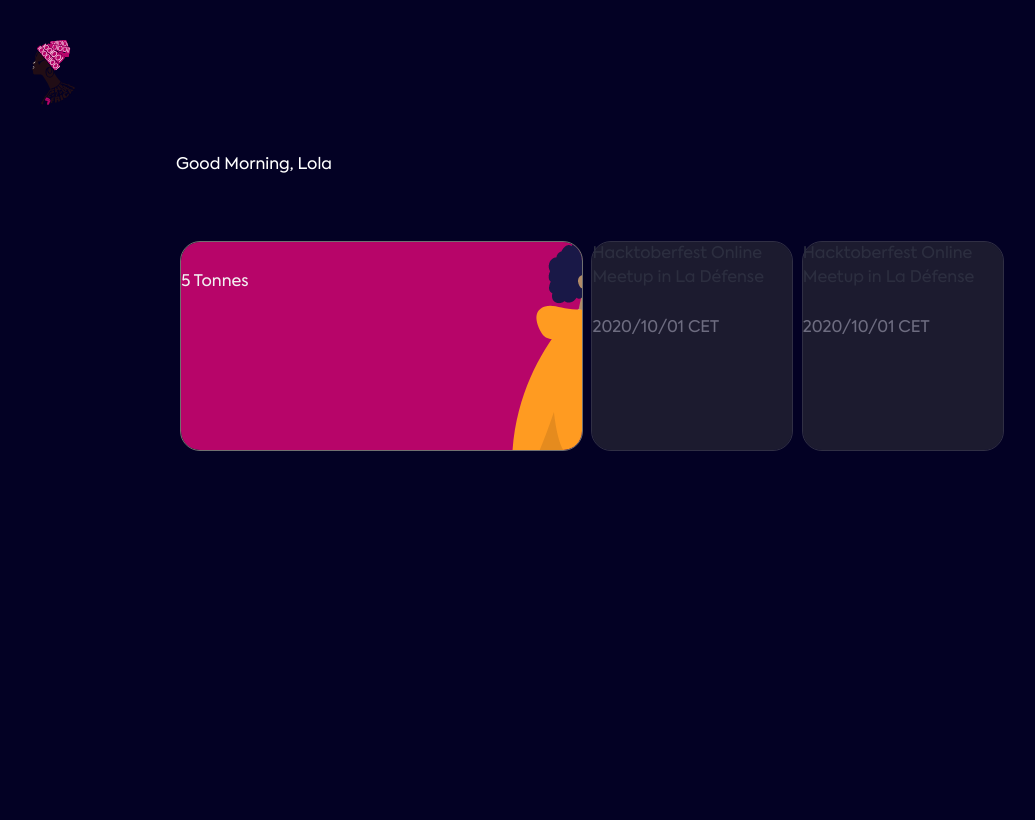
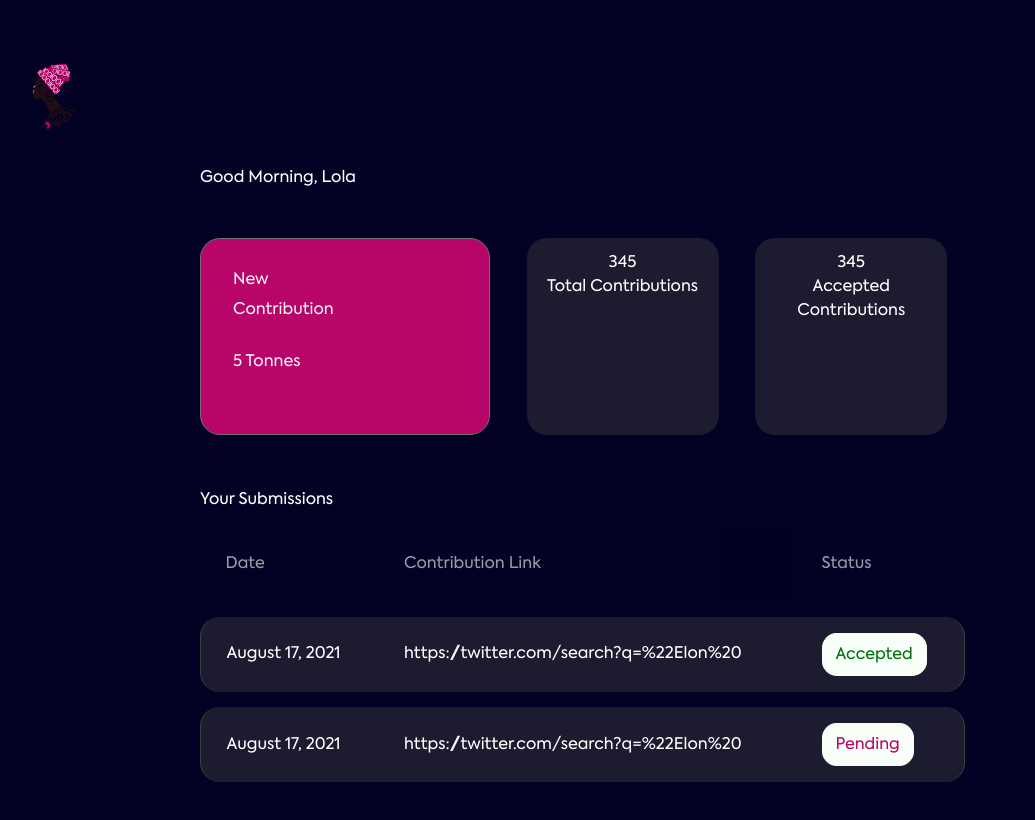
Before and after one commit to she-code-africa/WOSCA-FE, a React (Create React App) app: page /dashboard in a window 1280 px wide. Shown: the top 820 px of the page, without its empty margins (48-1083 px from the left). Built offline with nearby package versions, Linux system fonts and the light colour scheme.

Commit message:
dashboard

```diff
--- a/src/components/Card.jsx
+++ b/src/components/Card.jsx
@@ -1,24 +1,25 @@
 import React from "react";
 
-export function Card({ title, icon, subtitle, details }) {
+export function Card({ title, icon, subtitle, details, value }) {
 
   return (
-    <div class="card-box">
-      <div class="card-title tr">
-        <p class="lx-s">Hacktoberfest Online Meetup in La Défense</p>
+    <div className="card-box">
+      <div className="card-title tr">
+        <p className="value">{value}</p>
       </div>
-      <p class="ts">2020/10/01 CET</p>
+      <p className="card-title">{title}</p>
     </div>
   );
 }
 
-export function BigCard({ title }) {
+export function BigCard({ title, subtitle }) {
   return (
-    <div class="card-box-lg">
-      <div class="card-title tr">
-        <p class="lx-s"> {title}</p>
+    <div className="card-box-lg withOverflowingBackground">
+      <div className="card-title tr">
+        <h6 className="lx-s"> {title}</h6>
+        <p>{subtitle}</p>
       </div>
-      <p class="lm">5 Tonnes</p>
+      <p className="lm">5 Tonnes</p>
     </div>
   );
 }
--- /dev/null
+++ b/src/components/Table.jsx
@@ -0,0 +1,36 @@
+import React from 'react'
+
+const Table = ({colunms}) => {
+    console.log(colunms)
+    return (
+        <div className="table-container">
+            <table>
+
+<thead>
+    <tr>
+        {
+            colunms.map(col =>{
+                return <th>{col}</th>
+            })
+        }
+    </tr>
+</thead>
+
+<tbody>
+    <tr className="table-row">
+        <td>August 17, 2021</td>
+        <td>https://twitter.com/search?q=%22Elon%20</td>
+        <td><span className="success">Accepted</span></td>
+    </tr>
+    <tr className="table-row">
+        <td>August 17, 2021</td>
+        <td>https://twitter.com/search?q=%22Elon%20</td>
+        <td > <span className="pending">Pending</span></td>
+    </tr>
+</tbody>
+</table>
+        </div>
+    )
+}
+
+export default Table
--- a/src/styles/_variables.scss
+++ b/src/styles/_variables.scss
@@ -37,7 +37,7 @@ $color-label: #656D66;
 $color-placeholder: #D1D1D1;
 $color-line: #707070;
 $color-input-background:#3F3F3F;
-$color-background:  #3F3F3F;
+$color-background:  #030124;
 $color-off-white: #FCFCFC;
 
 $color-white: #fff;
--- a/src/styles/app.scss
+++ b/src/styles/app.scss
@@ -2,3 +2,4 @@
 @import "./mixins";
 @import "./components/index";
 @import "./views/index";
+@import "./base/index.scss"
--- /dev/null
+++ b/src/styles/base/_badge.scss
@@ -0,0 +1,15 @@
+.success{
+    background-color: rgba(248, 255, 249);
+    color: #00710E;
+    padding: .8em;
+    border: #F8FFF9B3 thin solid;
+    border-radius: 15px;
+}
+
+.pending{
+    background-color: rgba(248, 255, 249) ;
+    color: #B70569;
+    padding: .8em;
+    border: #F8FFF9B3 thin solid;
+    border-radius: 15px;
+}
--- /dev/null
+++ b/src/styles/base/index.scss
@@ -0,0 +1 @@
+@import "./badge"
--- a/src/styles/components/_card.scss
+++ b/src/styles/components/_card.scss
@@ -1,19 +1,18 @@
 .card-box{
-    height: 208px;
-    width: 200px;
-    border: 1px solid #707070;
+    margin-bottom: 1em;
+    width: 201px;
+    border: 1px solid rgb(63, 63, 63), 0.42;
     border-radius: 20px;
-    background: #3F3F3F 0% 0% no-repeat padding-box;
-    opacity: 0.42;
-    // margin-right: 8px;
+    background: rgba(63, 63, 63, 0.42);
+    padding: .8em;
+    text-align: center;
+    margin-right: 16px;
+    // height: 163px;
+    .value{
+        margin-bottom: auto;
+    }
     .card-title{
-        display: flex;
-        flex-direction: row;
-        justify-content: space-between;
-
-        p{
-            color: $color-label;
-        }
+        margin-bottom: auto;
 
         .icon-cardbox{
             fill: $color-secondary;
@@ -31,36 +30,82 @@
     }
 }
 
+// .withOverflowingBackground {
+
+//     background-color: transparent;
+//  }
+
+
 .card-box-lg{
-    height: 9.5rem;
-    background: transparent url('../../assets/images/Mask-Group-9.png') 0% 0% no-repeat padding-box;
-    background-color: #B70569;
+    // background: transparent url('../../assets/images/Mask-Group-9.png') 50% 50% repeat padding-box;
+    margin-bottom: 1em;
+    width: 301px;
+    position: relative;
+    background-color: rgba(183, 5, 105, 1);
     color: #F2F2F2;
-    height: 208px;
-    width: 401px;
-    margin-bottom: 9px;
+    height: 163px;
+    margin-right: 16px;
     border: 1px solid #707070;
     border-radius: 20px;
+    // width: 350px;
+    padding: 2em;
+    padding-right: 0;
+    padding-bottom: 0;
+    z-index: -1;
     .card-title{
         display: flex;
-        flex-direction: row;
+        flex-direction: column;
         justify-content: space-between;
-
-        p{
-            color: $color-label;
-        }
     }
 }
 
 
 
-@media screen and (min-width: 1500px) {
+@media screen and (min-width: 90em) {
     .card-box {
-      justify-content: none;
-      margin-right: 5px;
+      display: inline-block;
+      width: 197px;
+      margin-right: 2.3em;
+      height: auto;
     }
-    .card-box-sm {
+    .card-box-lg{
+        width: 303px;
+        margin-right: 2.3em
+    }
+    .withOverflowingBackground::after {
+        content: " ";
+        position: absolute;
+        width: 500px;
+        height: 210px;
+        // z-index: -1;
+        background-position: top;
+        background: url(../../assets/images/Mask-Group-9.png) -5% 0% no-repeat padding-box;
+        top: -15px
+     }
+}
 
-        justify-content: none;
+@media screen and (min-width: 60em) {
+    .card-box {
+      display: inline-block;
+      width: 197px;
+      margin-right: 2.3em;
+      height: auto;
     }
-  }
+    .card-box-lg{
+        width: 303px;
+        margin-right: 2.3em
+    }
+}
+
+// @media screen and (min-width: 80em) {
+//     .card-box {
+//       display: inline-block;
+//       width: 220px;
+//       margin-right: 2em;
+//       height: auto;
+//     }
+//     .card-box-lg{
+//         width: 303px;
+//         margin-right: 2em;
+//     }
+// }
--- a/src/styles/components/_index.scss
+++ b/src/styles/components/_index.scss
@@ -1,3 +1,4 @@
 @import "./textinput";
 @import "./button";
 @import "./card";
+@import "./table";
--- /dev/null
+++ b/src/styles/components/_table.scss
@@ -0,0 +1,74 @@
+.table-container{
+    background: $color-background;
+    padding: 1.2rem;
+    padding-left: 0;
+    padding-top: 0;
+   border-radius: 20px;
+   font-weight: 300;
+}
+
+table{
+    border-collapse: separate;
+    border-spacing: 0 15px;
+    width: 100%;
+    table-layout: auto;
+
+    thead{
+        text-align: left;
+    }
+
+    th, td {
+        padding: 1.6rem;
+        text-align: left;
+    }
+    tbody{
+        overflow-x: auto;
+    }
+    th{
+        background: $color-background;
+        font-weight: 300;
+        opacity: 0.6;
+    }
+    td {
+        border: none;
+        font-weight: 300;
+        font-size: 16px;
+    }
+
+
+    // tr:nth-child(odd){
+    //     border-radius: 8px;
+    // }
+    // tbody tr:nth-child(odd) {
+    //     background: $color-background;
+    //   }
+    //   tbody tr:nth-child(even) {
+    //     background: $color-background;
+    //   }
+
+
+}
+
+.table-card{
+    background-color: white;
+    padding: 10px;
+    border-radius: 4px;
+    margin: 13px
+}
+
+.table-row{
+    background: rgba(63, 63, 63, 0.42);
+border: 1px solid #3F3F3F;
+border-radius: 20px;
+margin-bottom: 1rem;
+font-weight: 300;
+td:first-child {
+    border-left: #3F3F3F thin solid;
+    border-radius: 20px 0 0 20px;
+}
+
+td:last-child {
+    border-right: #3F3F3F thin solid;
+    border-radius: 0 20px 20px 0;
+}
+}
--- a/src/styles/views/_dashboard.scss
+++ b/src/styles/views/_dashboard.scss
@@ -1,22 +1,46 @@
 .dashboard{
-    margin: 2.5em 5em;
+    margin: 2.5em;
+    overflow-x: auto ;
+}
+
+.dashboard-body {
+    // padding: 5em;
+
+}
+
+.greeting{
+    margin-top: 2.3em;
 }
 
 .contribution-cards{
     display: flex;
-    justify-content: space-around;
-    margin-top: 4em;
+    flex-direction: row;
+    // justify-content: space-evenly;
 }
 
 
-@media (min-width: 60em) {
+@media (min-width: 80em) {
+    .dashboard{
+        margin: 2.5em 5em;
+    }
     .dashboard-body{
         align-items: center;
-        margin: 2em 5em;
-        padding: 1em 4em
-        // margin-top: 4em;
+        max-width: 70%;
+    margin: auto;
+    }
 
-        // justify-content: center;
+    .contribution-cards{
+        // display: flex;
+        justify-content: flex-start;
+        // padding: .3em 4em;
+        margin-top: 3em;
+        flex-direction: row;
+        // overflow-x: auto;
+    }
+
+    .greeting-text{
+        // padding-left: 1.2em;
+        margin-bottom: 0;
     }
 
     .text-box{
@@ -28,3 +52,32 @@
         flex: 1
     }
 }
+
+@media (min-width: 60em) {
+    .dashboard-body{
+        align-items: center;
+    }
+
+    .contribution-cards{
+        // display: flex;
+        justify-content: flex-start;
+        // padding: .3em 4em;
+        margin-top: 3em;
+        flex-direction: row;
+        // overflow-x: auto;
+    }
+
+    .greeting-text{
+        // padding-left: 1.2em;
+        margin-bottom: 0;
+    }
+
+    .text-box{
+        flex: 1;
+        margin-right: 10em;
+    }
+
+    .forms{
+        flex: 1
+    }
+}
--- a/src/views/Dashboard/Dashboard.jsx
+++ b/src/views/Dashboard/Dashboard.jsx
@@ -1,8 +1,10 @@
 import React, { useState } from "react";
 import Logo from "../../assets/images/she-code-africa-logo.svg";
-import {Card, BigCard} from "../../components/Card"
+import {Card, BigCard} from "../../components/Card";
+import Table from "../../components/Table"
 
 function Dashboard({  }) {
+  const colunms = ["Date", "Contribution Link", "Status"]
     return (
       <div className="dashboard">
         <div className="">
@@ -10,13 +12,18 @@ function Dashboard({  }) {
             <img src={Logo} alt="Logo" className="logo" />
           </div>
           <div className="dashboard-body">
-           <div className=""> <p>Good Morning, Lola</p></div>
+           <div className="greeting"> <p className="greeting-text">Good Morning, Lola</p></div>
            <div className="contribution-cards">
-            <BigCard/>
-            <Card/>
-            <Card/>
+            <BigCard title="New" subtitle="Contribution"/>
+
+            {/* <BigCard/> */}
+            <Card title="Total Contributions" value="345"/>
+            <Card title="Accepted Contributions" value="345"/>
            </div>
-
+           <div className="greeting">
+            <p className="greeting-text">Your Submissions</p>
+            <Table colunms={colunms}/>
+          </div>
           </div>
         </div>
       </div>
```
Also changed, not shown: src/assets/images/Mask-Group-9.png, 1 other file (tests, documents, lock files or other folders).
